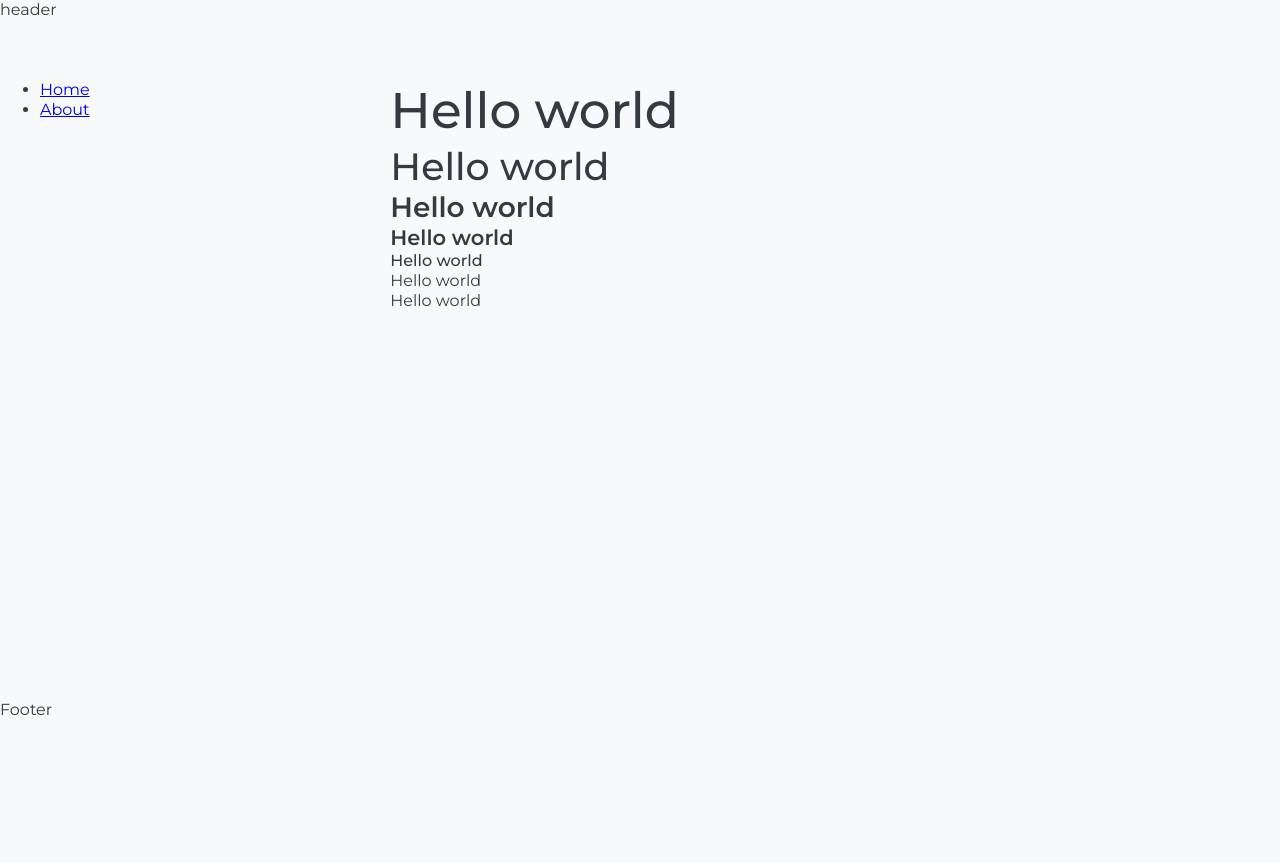
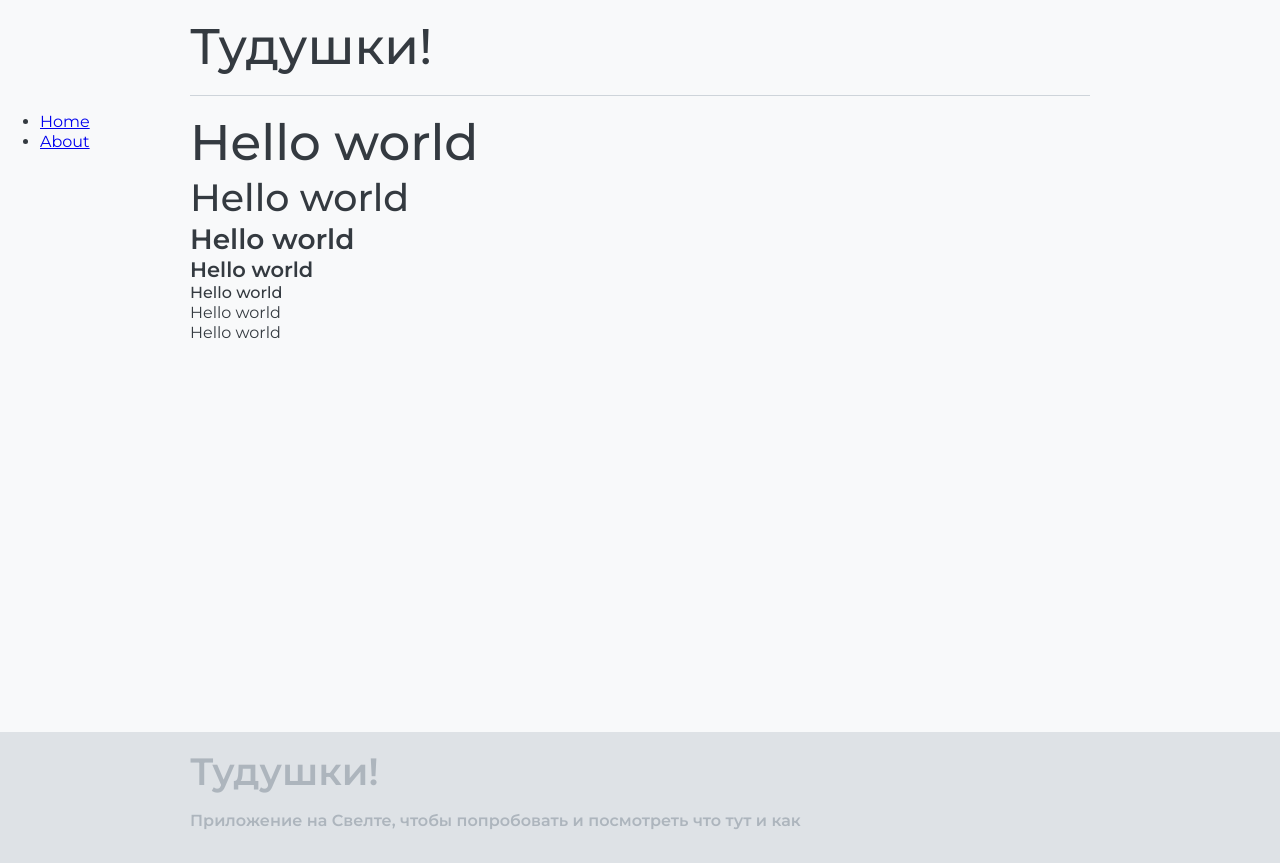
Before and after one commit to AlexandrHoroshih/svelte-todos, a Svelte app: page / in a window 1280 px wide. Before the commit the page ends 800 px from the top, so only its background shows below. Built offline with nearby package versions, Linux system fonts and the light colour scheme; the HTML template or start-up script is replaced by a standard one.

Commit message:
feat(app): app skeleton finished

```diff
--- a/src/App.svelte
+++ b/src/App.svelte
@@ -9,15 +9,16 @@ import ThemeProvider from './theme/ThemeProvider.svelte';
 
 <style>
     :global(body) {
-        --content-min-width: calc(100vh - 80px - 100px);
+        --content-min-width: 600px;
+        --content-max-width: 900px;
         display: grid;
         grid-template-areas:
             "header header header"
             "left   content right"
             "footer footer footer"
         ;
-        grid-template-rows: minmax(auto, 80px) minmax(var(--content-min-width), auto) minmax(100px, auto);
-        grid-template-columns: 1fr minmax(900px) 1fr;
+        grid-template-rows: auto minmax(calc(100vh - 80px - 100px), auto) minmax(100px, auto);
+        grid-template-columns: 1fr minmax(var(--content-min-width), var(--content-max-width)) 1fr;
     }
 </style>
 
--- a/src/features/footer/Footer.svelte
+++ b/src/features/footer/Footer.svelte
@@ -1,9 +1,30 @@
-<style>
+<style lang="less">
     .footer {
         grid-area: footer;
+        color: var(--accent_4);
+        background-color: var(--accent_2);
+    }
+
+    .footer__content {
+        width: 100%;
+        min-width: var(--content-min-width);
+        max-width: var(--content-max-width);
+        padding: var(--gap) 0 calc(2 * var(--gap));
+        margin: 0 auto;
+
+        & > * {
+            font-weight: 700;
+        }
+
+        & > *:not(:last-child) {
+            margin-bottom: var(--gap);
+        }
     }
 </style>
 
 <footer class="footer">
-    Footer
+    <div class="footer__content">
+        <p class="as-h2">Тудушки!</p>
+        <p>Приложение на Свелте, чтобы попробовать и посмотреть что тут и как</p>
+    </div>
 </footer>
--- a/src/features/header/Header.svelte
+++ b/src/features/header/Header.svelte
@@ -1,9 +1,18 @@
 <style>
     .header {
         grid-area: header;
+        width: 100%;
+        min-width: var(--content-min-width);
+        max-width: var(--content-max-width);
+        margin: var(--gap) auto;
+    }
+
+    h1 {
+        padding-bottom: var(--gap);
+        border-bottom: 1px solid var(--accent_3);
     }
 </style>
 
 <header class="header">
-    header
+    <h1>Тудушки!</h1>
 </header>
--- a/src/theme/ThemeProvider.svelte
+++ b/src/theme/ThemeProvider.svelte
@@ -4,11 +4,13 @@
     :global(*),
     :global(*:before),
     :global(*:after) {
+        box-sizing: border-box !important;
         margin: 0;
     }
 
     :global(body) {
         /* colors */
+        --accent_white: #FFFFFF;
         --accent_0: #F8F9FA;
         --accent_1: #E9ECEF;
         --accent_2: #DEE2E6;
```
